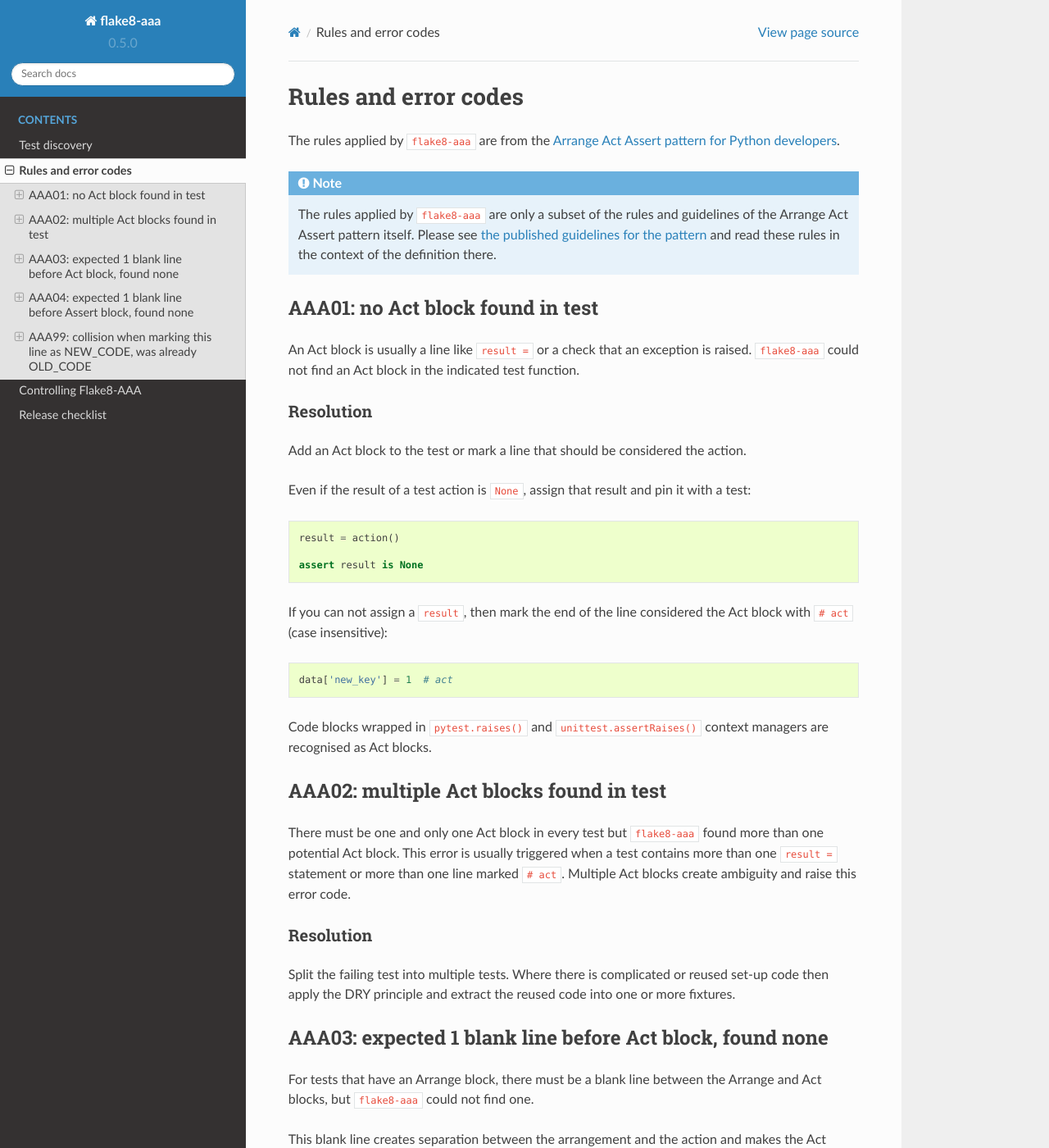
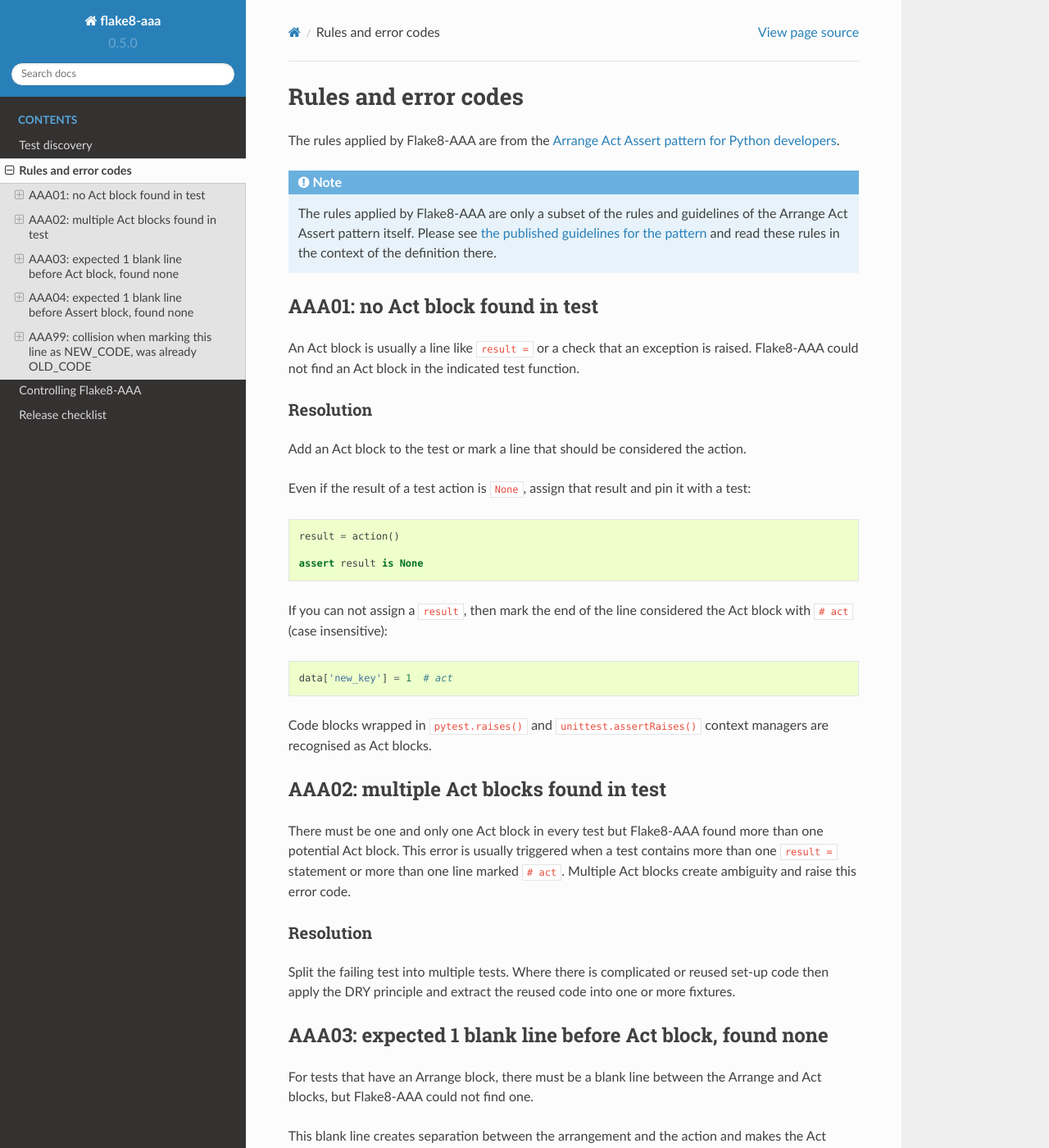
Before and after one commit to jamescooke/flake8-aaa, a Sphinx documentation site: the page built from docs/rules.rst, in a window 1280 px wide and 1400 px high. Shown: the whole window at 82% size. Built offline with Sphinx 7.4.7 and the Read the Docs theme 2.0.0, drawn with Linux system fonts in a browser that asks for light colours; some of the changed text lies outside the part shown.

```diff
--- a/docs/rules.rst
+++ b/docs/rules.rst
@@ -1,13 +1,13 @@
 Rules and error codes
 =====================
 
-The rules applied by ``flake8-aaa`` are from the `Arrange Act Assert pattern
+The rules applied by Flake8-AAA are from the `Arrange Act Assert pattern
 for Python developers
 <https://jamescooke.info/arrange-act-assert-pattern-for-python-developers.html>`_.
 
 .. note::
 
-    The rules applied by ``flake8-aaa`` are only a subset of the rules and
+    The rules applied by Flake8-AAA are only a subset of the rules and
     guidelines of the Arrange Act Assert pattern itself. Please see `the
     published guidelines for the pattern
     <https://jamescooke.info/arrange-act-assert-pattern-for-python-developers.html>`_
@@ -17,7 +17,7 @@ AAA01: no Act block found in test
 ---------------------------------
 
 An Act block is usually a line like ``result =`` or a check that an exception
-is raised. ``flake8-aaa`` could not find an Act block in the indicated test
+is raised. Flake8-AAA could not find an Act block in the indicated test
 function.
 
 Resolution
@@ -44,7 +44,7 @@ context managers are recognised as Act blocks.
 AAA02: multiple Act blocks found in test
 ----------------------------------------
 
-There must be one and only one Act block in every test but ``flake8-aaa`` found
+There must be one and only one Act block in every test but Flake8-AAA found
 more than one potential Act block. This error is usually triggered when a test
 contains more than one ``result =`` statement or more than one line marked ``#
 act``. Multiple Act blocks create ambiguity and raise this error code.
@@ -60,7 +60,7 @@ AAA03: expected 1 blank line before Act block, found none
 ---------------------------------------------------------
 
 For tests that have an Arrange block, there must be a blank line between the
-Arrange and Act blocks, but ``flake8-aaa`` could not find one.
+Arrange and Act blocks, but Flake8-AAA could not find one.
 
 This blank line creates separation between the arrangement and the action and
 makes the Act block easy to spot.
@@ -78,7 +78,7 @@ AAA04: expected 1 blank line before Assert block, found none
 ------------------------------------------------------------
 
 For tests that have an Assert block, there must be a blank line between the Act
-and Assert blocks, but ``flake8-aaa`` could not find one.
+and Assert blocks, but Flake8-AAA could not find one.
 
 This blank line creates separation between the action and the assertions and
 makes the Act block easy to spot.
```
